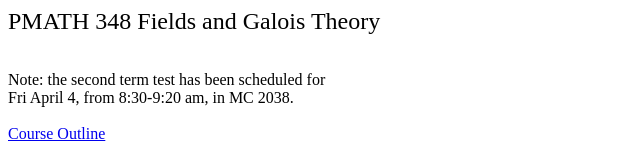
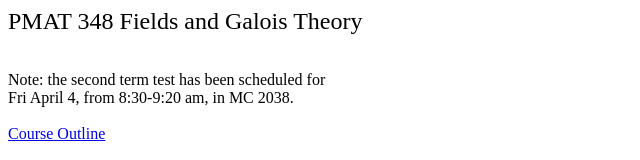
Before and after one commit to kuhatje/PMATH348, a plain HTML site: page index.html in a window 1280 px wide. Shown: the top 160 px of the page, without its empty margins (0-640 px from the left). Drawn offline with Linux system fonts and the light colour scheme.

Commit message:
udpates.

```diff
--- a/index.html
+++ b/index.html
@@ -1,11 +1,11 @@
 <!DOCTYPE html>
 <html>
 <head>
-    <title>PMATH 348 Fields and Galois Theory</title>
+    <title>pmath348.html</title>
 </head>
 <body>
 
-    <font size="+2">PMATH 348 Fields and Galois Theory</font>
+    <font size="+2">PMAT 348 Fields and Galois Theory</font>
     <br><br><br>
 
     Note: the second term test has been scheduled for<br>
```
